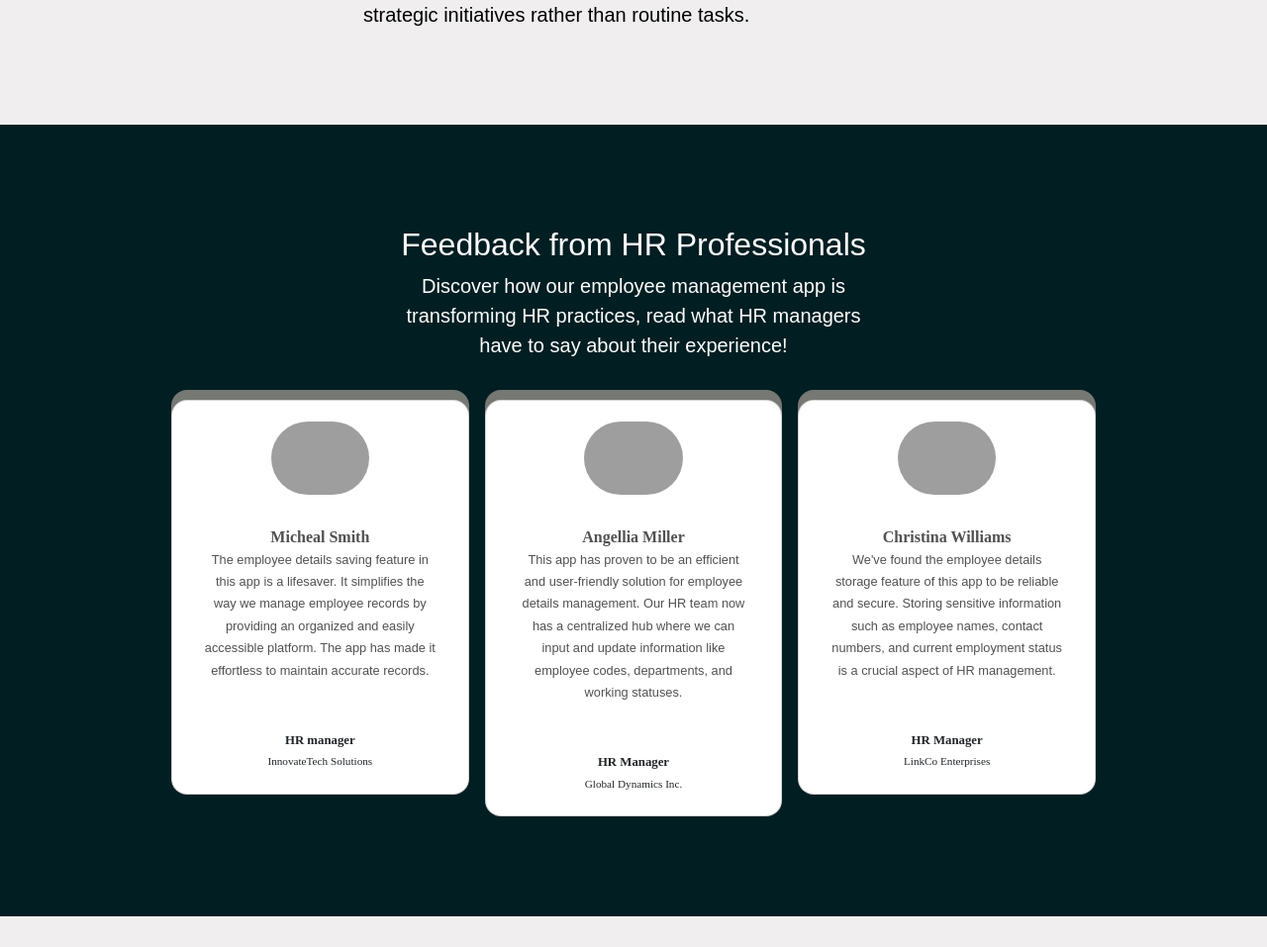
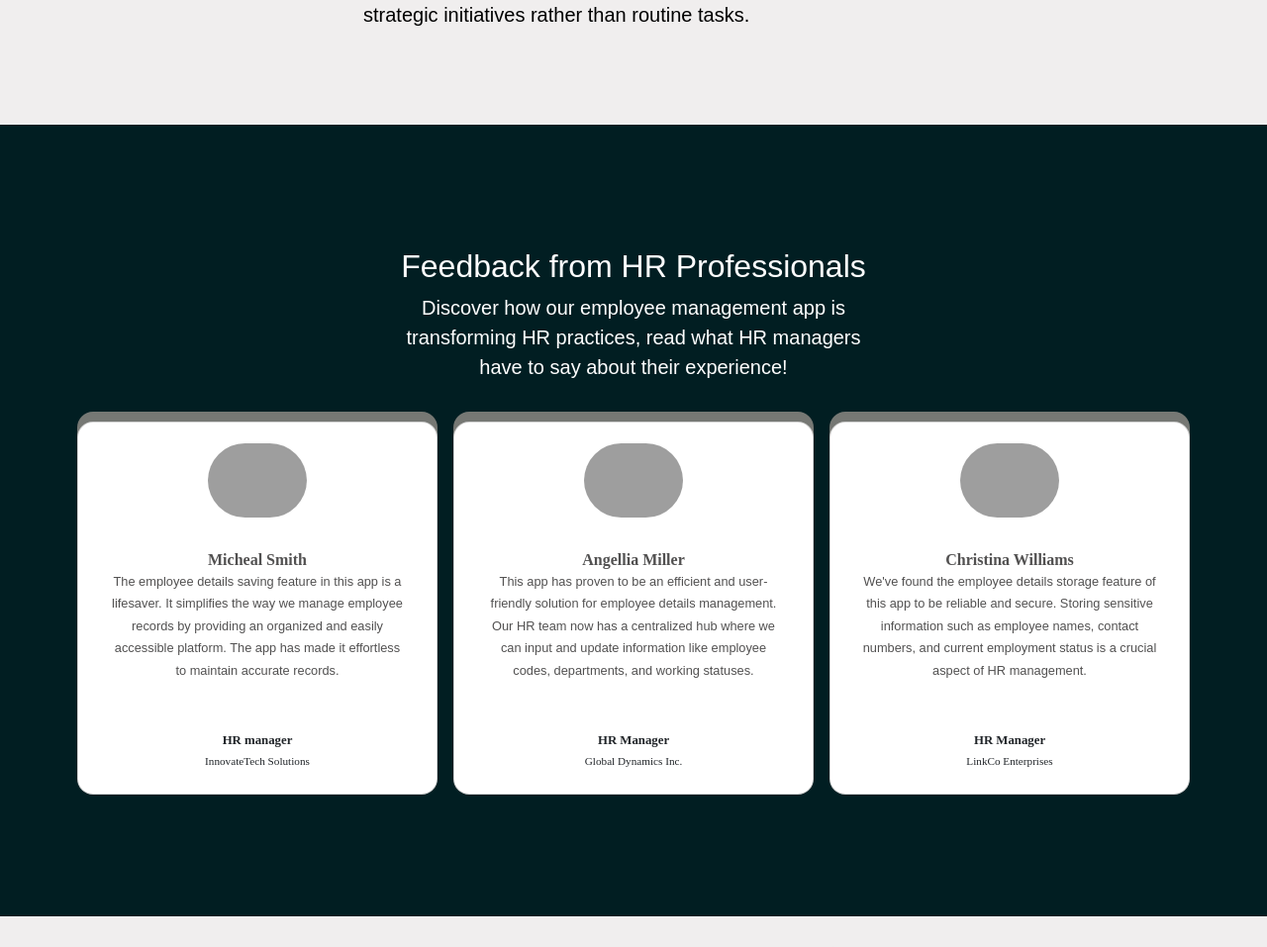
Before and after one commit to Dayasuvagiya/Happy-health, a Django app: page / in a window 1280 px wide. Shown: the part 1112-2069 px from the top of the page at 99% size. Run offline with Django 4.2, Linux system fonts and the light colour scheme; some libraries are stand-ins or nearby versions; some web fonts are replaced; grey boxes are pictures that could not be loaded.

Commit message:
Remove max width in testimonial

```diff
--- a/employe/static/css/style.css
+++ b/employe/static/css/style.css
@@ -20,6 +20,7 @@
     font-family: Arial, Helvetica, sans-serif;
     font-size: 20px;
 }
+
 .main_image {
     width: 100%;
     height: 700px;
@@ -49,9 +50,6 @@
     color: white;
   }
 
-.container-testi{
-    max-width: 950px;
-}
 .card-testi{
     border-radius: 1rem;
     box-shadow: 0px -10px 0px rgb(118, 120, 116);
@@ -62,20 +60,24 @@
         max-width: 80vw;
     }
 }
+
 .image-testimonial{
     width: 6.2rem;
     border-radius: 5rem;
     margin: 1.3rem auto 1rem auto;
 }
+
 .colum-testi{
     padding:0  0.5rem;
 }
+
 .card-title-testi{
     font-size: 1rem;
     margin-bottom: 0;
     font-weight: bold;
     font-family: 'IM Fell French Canon SC';
 }
+
 .card-text-testi{
     text-align: center;
     padding: 1rem 2rem;
@@ -83,6 +85,7 @@
     color: rgb(82, 81, 81);
     line-height: 1.4rem;
 }
+
 .footer-testi{
     border-top: none;
     text-align: center;
@@ -90,10 +93,12 @@
     padding: 2rem 0 1.4rem 0;
     font-family: 'Varela Round';
 }
+
 #name-testi{
     font-size: 0.8rem;
     font-weight: bold;
 }
+
 #position{
     font-size: 0.7rem;
 }
```
